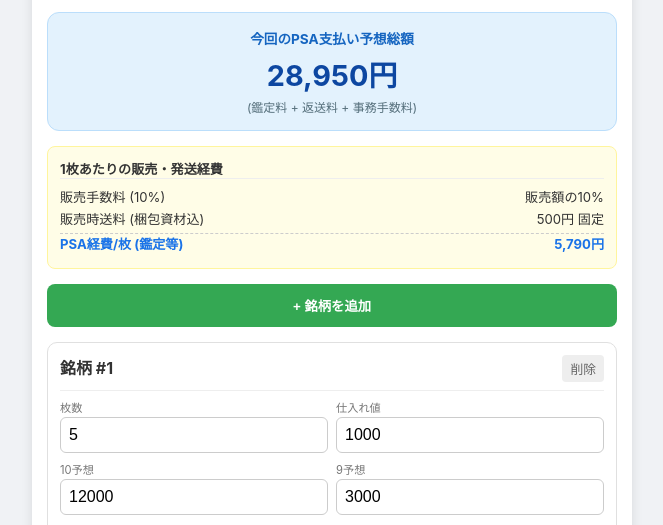
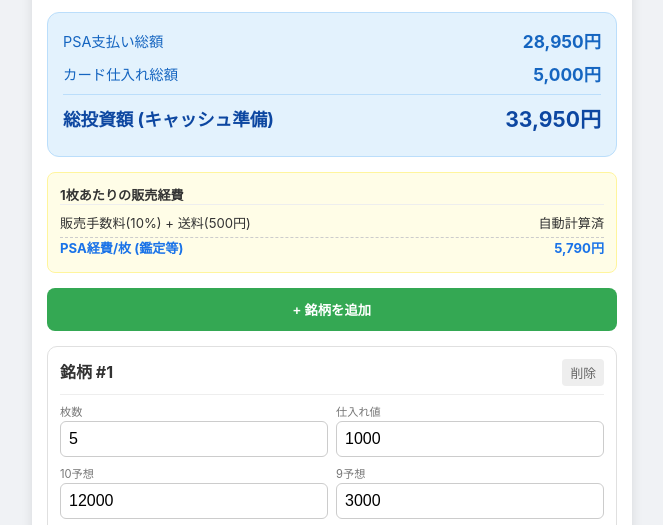
Before and after one commit to asosu009/psa-calc, a plain HTML site: page index.html in a window 1280 px wide. Shown: the part 252-777 px from the top of the page, without its empty margins (308-971 px from the left). Drawn offline with Linux system fonts and the light colour scheme.

Commit message:
Update title and investment summary in index.html

```diff
--- a/index.html
+++ b/index.html
@@ -3,7 +3,7 @@
 <head>
     <meta charset="UTF-8">
     <meta name="viewport" content="width=device-width, initial-scale=1.0">
-    <title>PSAプロ・シミュレーター 最終形</title>
+    <title>PSAプロ・シミュレーター 決定版</title>
     <style>
         :root { --primary: #1a73e8; --success: #34a853; --danger: #d93025; --bg: #f0f2f5; }
         body { font-family: -apple-system, sans-serif; max-width: 600px; margin: 0 auto; padding: 10px; background: var(--bg); color: #333; }
@@ -24,9 +24,11 @@
 
         .badge { background: rgba(255,255,255,0.2); padding: 4px 12px; border-radius: 20px; font-size: 0.8em; margin-bottom: 8px; display: inline-block; }
 
-        .total-payment-box { background: #e3f2fd; border: 1px solid #bbdefb; padding: 15px; border-radius: 12px; margin-bottom: 15px; text-align: center; }
-        .payment-title { font-size: 0.85em; color: #1565c0; font-weight: bold; margin-bottom: 5px; }
-        .payment-amount { font-size: 1.8em; font-weight: bold; color: #0d47a1; }
+        /* 投資額サマリーエリア */
+        .investment-box { background: #e3f2fd; border: 1px solid #bbdefb; padding: 15px; border-radius: 12px; margin-bottom: 15px; }
+        .inv-row { display: flex; justify-content: space-between; align-items: center; margin-bottom: 8px; font-size: 0.9em; color: #1565c0; }
+        .inv-total { border-top: 1px solid #bbdefb; margin-top: 8px; padding-top: 8px; color: #0d47a1; font-weight: bold; font-size: 1.1em; }
+        .val { font-weight: bold; font-size: 1.2em; }
 
         .cost-detail-box { background: #fffde7; border: 1px solid #fff59d; padding: 12px; border-radius: 8px; margin-bottom: 15px; font-size: 0.82em; }
         .cost-detail-box div { display: flex; justify-content: space-between; margin-bottom: 3px; }
@@ -61,16 +63,15 @@
         <div style="margin-top:5px; font-size: 0.9em;">平均利益率: <span id="totalMargin">0</span>%</div>
     </div>
 
-    <div class="total-payment-box">
-        <div class="payment-title">今回のPSA支払い予想総額</div>
-        <div class="payment-amount"><span id="psaTotalPayment">0</span>円</div>
-        <div style="font-size: 0.75em; color: #546e7a; margin-top:4px;">(鑑定料 + 返送料 + 事務手数料)</div>
+    <div class="investment-box">
+        <div class="inv-row"><span>PSA支払い総額</span> <span class="val"><span id="psaTotalPayment">0</span>円</span></div>
+        <div class="inv-row"><span>カード仕入れ総額</span> <span class="val"><span id="totalBuyCost">0</span>円</span></div>
+        <div class="inv-row inv-total"><span>総投資額 (キャッシュ準備)</span> <span class="val"><span id="grandTotalInvestment">0</span>円</span></div>
     </div>
 
     <div class="cost-detail-box">
-        <div style="font-weight:bold; border-bottom:1px solid #eee; margin-bottom:8px;">1枚あたりの販売・発送経費</div>
-        <div><span>販売手数料 (10%)</span> <span>販売額の10%</span></div>
-        <div><span>販売時送料 (梱包資材込)</span> <span>500円 固定</span></div>
+        <div style="font-weight:bold; border-bottom:1px solid #eee; margin-bottom:8px;">1枚あたりの販売経費</div>
+        <div><span>販売手数料(10%) + 送料(500円)</span> <span>自動計算済</span></div>
         <div style="color:var(--primary); font-weight:bold; margin-top:5px; border-top:1px dashed #ccc;"><span>PSA経費/枚 (鑑定等)</span> <span id="c-subtotal">0円</span></div>
     </div>
 
@@ -116,7 +117,13 @@
 function calculate() {
     const rows = document.querySelectorAll('.item-row');
     let totalNum = 0;
-    rows.forEach(row => totalNum += (parseInt(row.querySelector('.num').value) || 0));
+    let totalBuyCost = 0;
+    rows.forEach(row => {
+        const n = parseInt(row.querySelector('.num').value) || 0;
+        const b = parseInt(row.querySelector('.buy').value) || 0;
+        totalNum += n;
+        totalBuyCost += (n * b);
+    });
 
     let kanteiFee = (totalNum >= 20) ? 3980 : 4980;
     let returnShip = (totalNum >= 21) ? 6500 : (totalNum >= 11 ? 4500 : (totalNum >= 5 ? 3500 : (totalNum >= 2 ? 2500 : 2000)));
@@ -126,6 +133,8 @@
     const fixedPerCard = psaTotalPayment / (totalNum || 1);
 
     document.getElementById('psaTotalPayment').innerText = psaTotalPayment.toLocaleString();
+    document.getElementById('totalBuyCost').innerText = totalBuyCost.toLocaleString();
+    document.getElementById('grandTotalInvestment').innerText = (psaTotalPayment + totalBuyCost).toLocaleString();
     document.getElementById('c-subtotal').innerText = Math.round(fixedPerCard).toLocaleString() + "円";
 
     let grandTotalProfit = 0;
@@ -140,7 +149,6 @@
         const r = parseInt(row.querySelector('.rate').value) / 100;
         row.querySelector('.rate-disp').innerText = Math.round(r * 100) + "%";
 
-        // 手数料(10%)と販売送料(500円)を計算に組み込む
         const p10 = (s10 * 0.9 - 500) - (b + fixedPerCard);
         const p9 = (s9 * 0.9 - 500) - (b + fixedPerCard);
         const avg = (p10 * r) + (p9 * (1 - r));
@@ -166,10 +174,10 @@
         document.getElementById('planBadge').innerText = "枚数を入力してください";
     } else if (grandTotalProfit < 0) {
         mainPanel.className = "summary-panel bg-red";
-        document.getElementById('statusMsg').innerText = "⚠️ 赤字：仕入れNG";
+        document.getElementById('statusMsg').innerText = "⚠️ 赤字リスク：再検討";
     } else if (margin >= 40) {
         mainPanel.className = "summary-panel bg-rainbow";
-        document.getElementById('statusMsg').innerText = "🌈 神案件：即GO！";
+        document.getElementById('statusMsg').innerText = "🌈 神案件：即仕入れ！";
     } else {
         mainPanel.className = "summary-panel bg-blue";
         document.getElementById('statusMsg').innerText = "期待合計利益";
```
